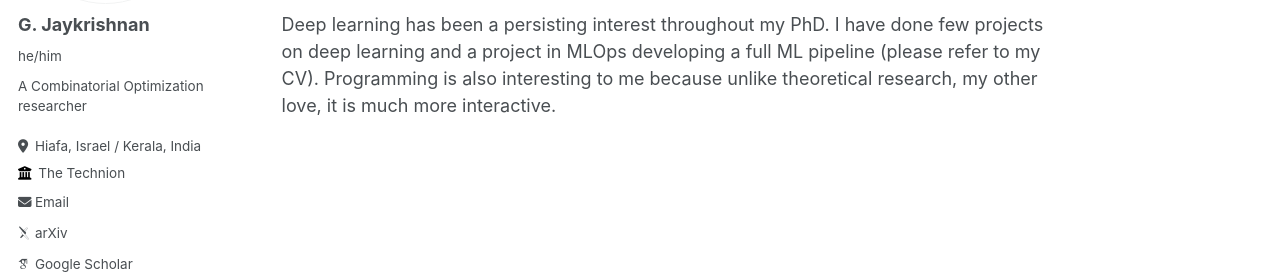
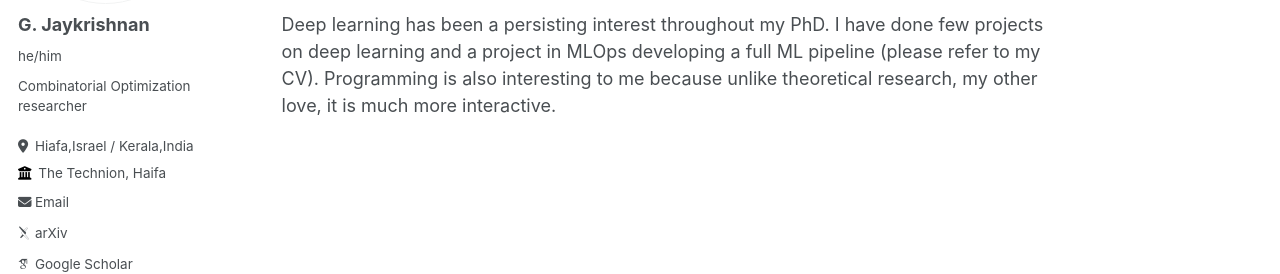
Before and after one commit to gjaykrishnan/gjaykrishnan.github.io, a Jekyll site: the page built from _pages/about.md, in a window 1280 px wide. Shown: the part 277-551 px from the top of the page. Built offline with Jekyll 4.4.1, drawn with Linux system fonts in a browser that asks for light colours; some web fonts are replaced.

Commit message:
info update

```diff
--- a/_config.yml
+++ b/_config.yml
@@ -24,9 +24,9 @@ author:
   avatar           : "profile_new.png"
   name             : "G. Jaykrishnan"
   pronouns         : "he/him"
-  bio              : "A Combinatorial Optimization researcher"
-  location         : "Hiafa, Israel / Kerala, India"
-  employer         : "The Technion"
+  bio              : "Combinatorial Optimization researcher"
+  location         : "Hiafa,Israel / Kerala,India"
+  employer         : "The Technion, Haifa"
   uri              : # URL
   email            : "jaykrishnan.gp@gmail.com"
 
--- a/_data/navigation.yml
+++ b/_data/navigation.yml
@@ -17,7 +17,7 @@ main:
   #   url: /year-archive/
 
   - title: "CV"
-    url: "/files/resume.pdf"
+    url: /files/resume.pdf
 
   # - title: "Guide"
   #   url: /markdown/
```
